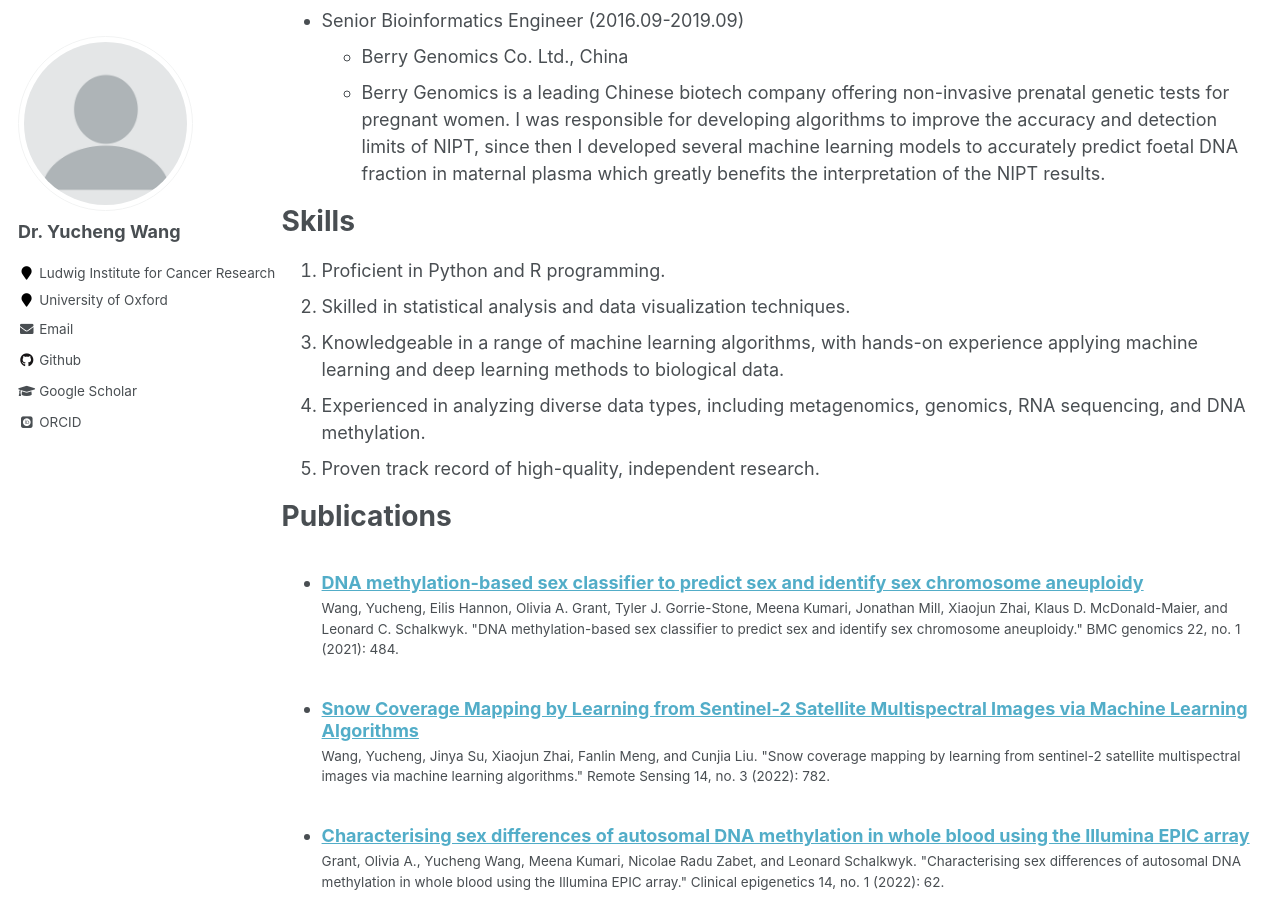
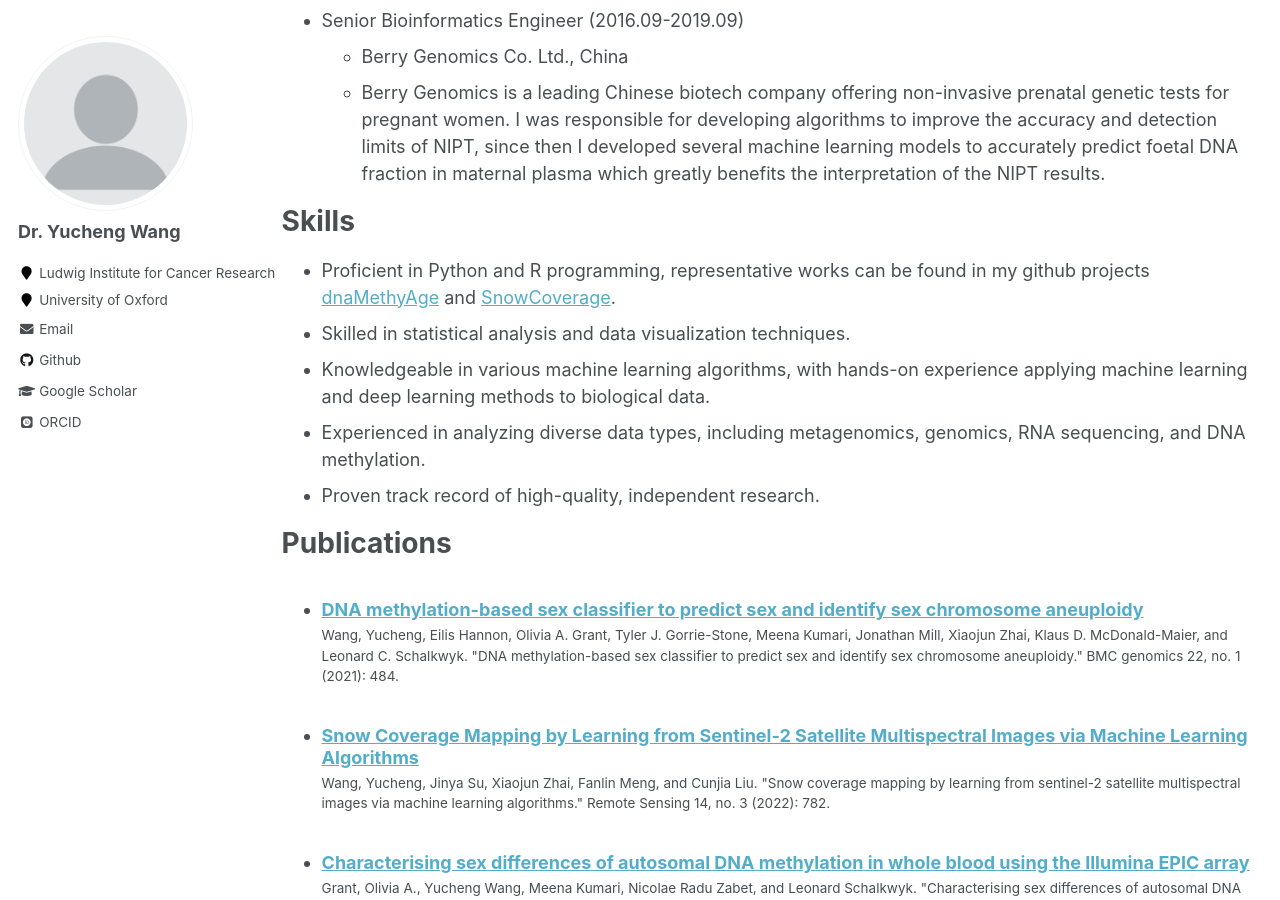
Before and after one commit to yiluyucheng/yiluyucheng.github.io, a Jekyll site: the page built from _pages/cv.md, in a window 1280 px wide and 900 px high, scrolled down 752 px. Built offline with Jekyll 4.4.1, drawn with Linux system fonts in a browser that asks for light colours; some web fonts are replaced.

Commit message:
Update cv.md

```diff
--- a/_pages/cv.md
+++ b/_pages/cv.md
@@ -37,11 +37,11 @@ Work experience
 
 Skills
 ======
-1. Proficient in Python and R programming.
-2. Skilled in statistical analysis and data visualization techniques.
-3. Knowledgeable in a range of machine learning algorithms, with hands-on experience applying machine learning and deep learning methods to biological data.
-4. Experienced in analyzing diverse data types, including metagenomics, genomics, RNA sequencing, and DNA methylation.
-5. Proven track record of high-quality, independent research.
+* Proficient in Python and R programming, representative works can be found in my github projects [dnaMethyAge](https://github.com/yiluyucheng/dnaMethyAge) and [SnowCoverage](https://github.com/yiluyucheng/SnowCoverage).
+* Skilled in statistical analysis and data visualization techniques.
+* Knowledgeable in various machine learning algorithms, with hands-on experience applying machine learning and deep learning methods to biological data.
+* Experienced in analyzing diverse data types, including metagenomics, genomics, RNA sequencing, and DNA methylation.
+* Proven track record of high-quality, independent research.
 
 Publications
 ======
```
